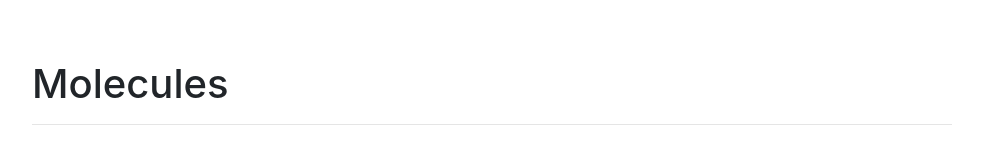
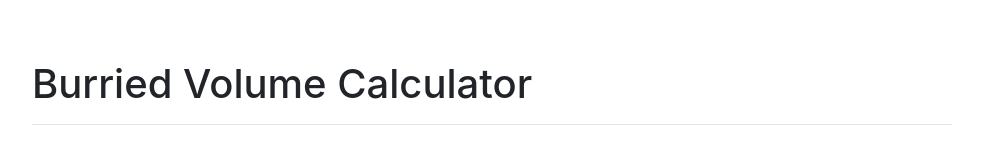
Before and after one commit to danielel10/Web-App, a Vue app in the folder frontend/: page / in a window 1280 px wide. Shown: the top 160 px of the page, without its empty margins (53-1036 px from the left). Built offline with nearby package versions, Linux system fonts and the light colour scheme; no server answers.

Commit message:
Changed name of the site

```diff
--- a/frontend/src/components/Molecules.vue
+++ b/frontend/src/components/Molecules.vue
@@ -2,7 +2,7 @@
   <div class="container">
     <div class="row">
       <div class="col-sm-10">
-        <h1>Molecules</h1>
+        <h1>Burried Volume Calculator</h1>
         <hr><br><br>
         <button type="button" class="btn btn-success btn-sm" v-b-modal.import-modal>
             Import Molecule file
@@ -160,6 +160,7 @@ export default {
           });
       this.initForm();
     },
+
     onReset(evt) {
       evt.preventDefault();
       this.initForm();
```
